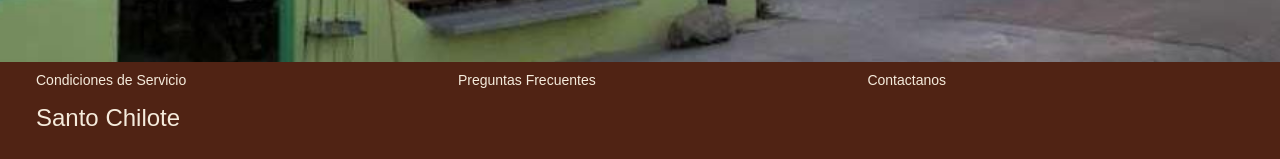
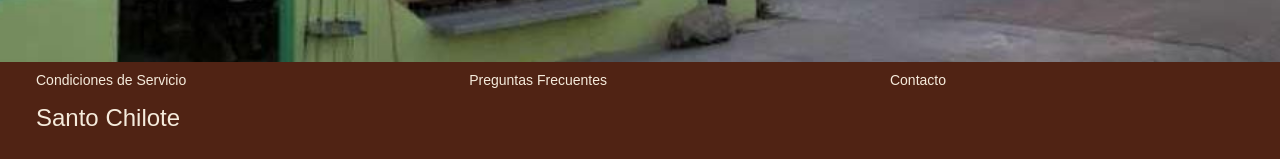
Before and after one commit to chucoyos/santo_chilote, a Next.js app: page / in a window 1280 px wide. Shown: the part 638-797 px from the top of the page. Built offline with nearby package versions, Linux system fonts and the light colour scheme; a web font is replaced by a local one.

Commit message:
Edit footer

```diff
--- a/app/components/Footer.jsx
+++ b/app/components/Footer.jsx
@@ -21,7 +21,7 @@ const Footer = () => {
 						href='/'
 						className='mr-2'
 					>
-						<li>Contactanos</li>
+						<li>Contacto</li>
 					</Link>
 				</ul>
 			</div>
```
